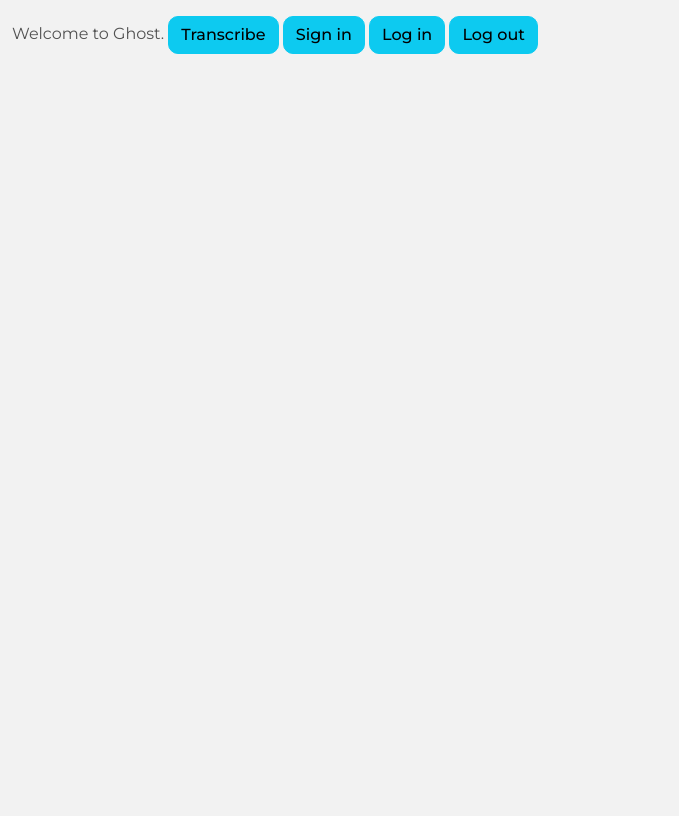
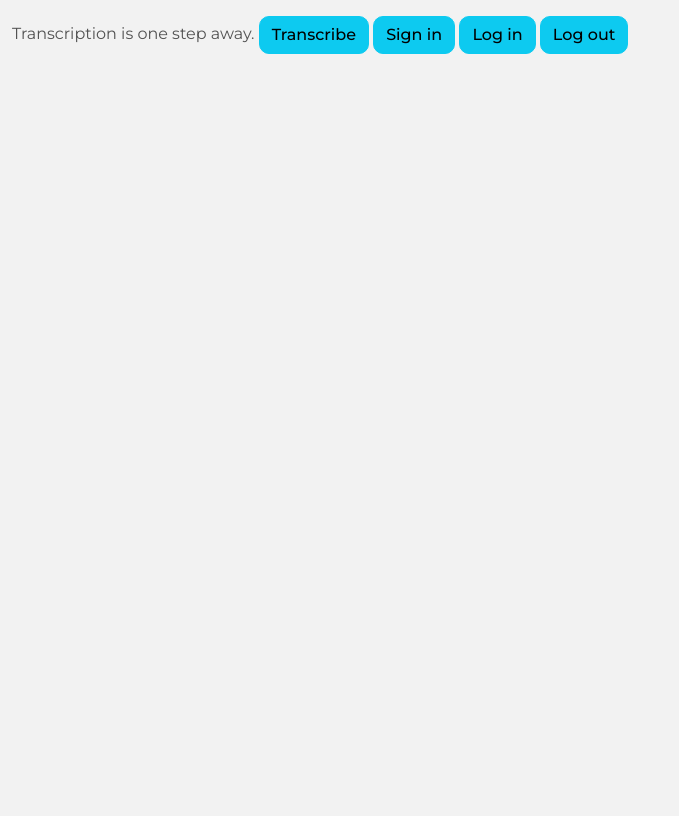
Before and after one commit to mattiolato98/ghost, a Django app: page / in a window 1280 px wide. Shown: the whole page, without its empty margins (0-679 px from the left). Run offline with Django 4.2, Linux system fonts and the light colour scheme; parts of the project's set-up code (start-up, migrations or seed data) failed here and were passed over; some libraries are stand-ins or nearby versions; some web fonts are replaced.

Commit message:
templates, home.html: copy

```diff
--- a/django-app/templates/home.html
+++ b/django-app/templates/home.html
@@ -6,7 +6,7 @@
 {% endblock %}
 
 {% block content %}
-    {% translate 'Welcome to Ghost.' %}
+    {% translate 'Transcription is one step away' %}.
     <a class="btn btn-info" href="{% url 'transcribe:transcription-form' %}">
         Transcribe
     </a>
```
